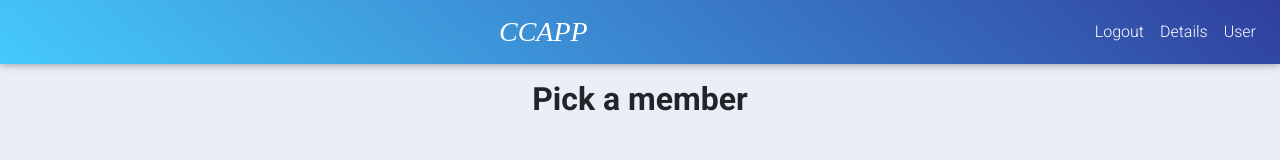
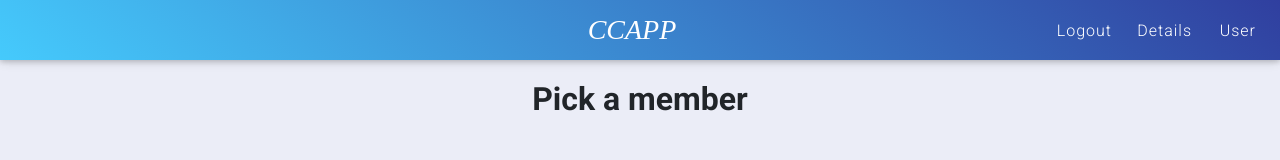
Before and after one commit to maximiliangarmatsch/rentdevelopers, a React (Create React App) app: page / in a window 1280 px wide. Shown: the top 160 px of the page. Built offline with nearby package versions, Linux system fonts and the light colour scheme.

Commit message:
Fixed navbar elements position when user is logged in

```diff
--- a/src/components/Header/Header.js
+++ b/src/components/Header/Header.js
@@ -41,13 +41,13 @@ class Header extends Component {
 		} else {
 			clientHeader = <MDBNavbarNav right >
 				<MDBNavItem>
-					<MDBNavLink  to="#" onClick={this.onLogout}>{this.props.text2}</MDBNavLink>
+					<MDBNavLink className="head-link-base head-link-3"  to="#" onClick={this.onLogout}>{this.props.text2}</MDBNavLink>
 				</MDBNavItem>
 				<MDBNavItem>
-					<MDBNavLink  to="#" onClick={this.onUserDetails}>{this.props.text3}</MDBNavLink>
+					<MDBNavLink className="head-link-base head-link-4" to="#" onClick={this.onUserDetails}>{this.props.text3}</MDBNavLink>
 				</MDBNavItem>
 				<MDBNavItem >
-					<MDBNavLink to={this.props.route1}>{this.props.text1}</MDBNavLink>
+					<MDBNavLink className="head-link-base head-link-5" to={this.props.route1}>{this.props.text1}</MDBNavLink>
 				</MDBNavItem>
 			</MDBNavbarNav>
 		}
--- a/src/styles/header.css
+++ b/src/styles/header.css
@@ -34,9 +34,14 @@
 
 @media only screen and (min-width: 768px){
 
+  .head-link-3{
+    position: absolute;
+    right:    10rem;
+  }
+
   .head-link-4{
     position: absolute;
-    right:    7rem;
+    right:    5rem;
   }
 
   /*.head-link-4:hover{
```
